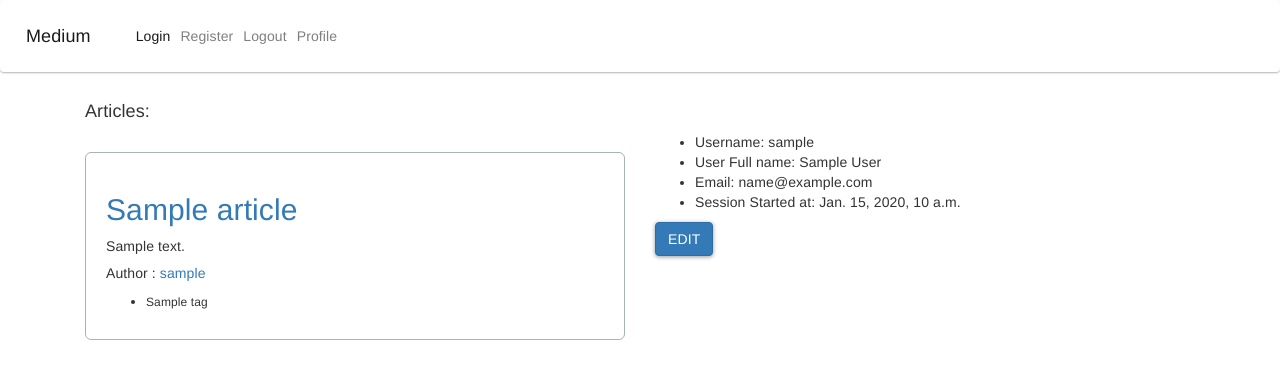
After one commit to 1d20/medium-parser, a Django app: page /profile in a window 1280 px wide. The commit adds this page. Shown: the top 379 px of the page. Run offline with Django 3.2, Linux system fonts and the light colour scheme; a user stored in the database is signed in; tables that the repository leaves empty hold one stand-in row (values such as "Sample post"); some libraries are stand-ins or nearby versions.

Commit message:
add profile

```diff
--- a/website/mediumparser/forms.py
+++ b/website/mediumparser/forms.py
@@ -1,3 +1,4 @@
+from django.contrib.auth import authenticate, get_user_model
 from django import forms
 from .models import Article
 
@@ -6,3 +7,60 @@ class ArticleForm(forms.ModelForm):
     class Meta:
         model = Article
         fields = '__all__'
+
+
+User = get_user_model()
+
+class UsersRegisterForm(forms.ModelForm):
+    class Meta:
+        model = User
+        fields = [
+            "username",
+            "email",
+            "confirm_email",
+            "password",
+        ]
+    username = forms.CharField()
+    email = forms.EmailField(label = "Email")
+    confirm_email = forms.EmailField(label = "Confirm Email")
+    password = forms.CharField(widget = forms.PasswordInput)
+
+
+    def __init__(self, *args, **kwargs):
+        super(UsersRegisterForm, self).__init__(*args, **kwargs)
+        self.fields['username'].widget.attrs.update({
+            'class': 'form-control',
+            "name":"username"})
+        self.fields['email'].widget.attrs.update({
+            'class': 'form-control',
+            "name":"email"})
+        self.fields['confirm_email'].widget.attrs.update({
+            'class': 'form-control',
+            "name":"confirm_email"})
+        self.fields['password'].widget.attrs.update({
+            'class': 'form-control',
+            "name":"password"})
+
+
+    def clean(self, *args, **keyargs):
+        email = self.cleaned_data.get("email")
+        confirm_email = self.cleaned_data.get("confirm_email")
+        username = self.cleaned_data.get("username")
+        password = self.cleaned_data.get("password")
+
+        if email != confirm_email:
+            raise forms.ValidationError("Email must match")
+
+        email_qs = User.objects.filter(email=email)
+        if email_qs.exists():
+            raise forms.ValidationError("Email is already registered")
+
+        username_qs = User.objects.filter(username=username)
+        if username_qs.exists():
+            raise forms.ValidationError("User with this username already registered")
+
+        if len(password) < 8:
+            raise forms.ValidationError("Password must be greater than 8 characters")
+
+
+        return super(UsersRegisterForm, self).clean(*args, **keyargs)
--- a/website/mediumparser/models.py
+++ b/website/mediumparser/models.py
@@ -11,8 +11,9 @@ class Tag(models.Model):
 
 
 class Article(models.Model):
-    url = models.URLField(max_length=50)
-    title = models.CharField(max_length=30)
+    author = models.ForeignKey('auth.User', on_delete=models.CASCADE)
+    url = models.URLField(max_length=255)
+    title = models.CharField(max_length=255)
     text = models.TextField()
     tags = models.ManyToManyField(Tag)
 
--- /dev/null
+++ b/website/mediumparser/static/mediumparser/article.css
@@ -0,0 +1,3 @@
+ul.errorlist {
+    color: red;
+}
--- a/website/mediumparser/templates/mediumparser/base.html
+++ b/website/mediumparser/templates/mediumparser/base.html
@@ -13,11 +13,27 @@
     </head>
     <body>
         <nav class="navbar navbar-expand-lg navbar-light bg-light">
-                <a class="navbar-brand" href="/">Medium</a>
-                <button class="navbar-toggler" type="button" data-toggle="collapse" data-target="#navbarColor03" aria-controls="navbarColor03" aria-expanded="false" aria-label="Toggle navigation" style="">
-                <span class="navbar-toggler-icon"></span>
-                </button>
-            </nav>
+            <a class="navbar-brand" href="/">Medium</a>
+            <button class="navbar-toggler" type="button" data-toggle="collapse" data-target="#navbarColor03" aria-controls="navbarColor03" aria-expanded="false" aria-label="Toggle navigation" style="">
+            <span class="navbar-toggler-icon"></span>
+            </button>
+            <div class="collapse navbar-collapse" id="navbarColor03">
+                    <ul class="navbar-nav mr-auto">
+                        <li class="nav-item active">
+                        <a class="nav-link" href="/login">Login <span class="sr-only">(current)</span></a>
+                        </li>
+                        <li class="nav-item">
+                        <a class="nav-link" href="/register">Register</a>
+                        </li>
+                        <li class="nav-item">
+                        <a class="nav-link" href="/logout">Logout</a>
+                        </li>
+                        <li class="nav-item">
+                        <a class="nav-link" href="/profile">Profile</a>
+                        </li>
+                    </ul>
+                    </div>
+        </nav>
       <div class="container">
           <section class="content">
               {% block content %}{% endblock %}
--- a/website/mediumparser/templates/mediumparser/index.html
+++ b/website/mediumparser/templates/mediumparser/index.html
@@ -14,6 +14,7 @@
         {% for article in articles.qs %}
             <div class="bx-content">
                 <h2><a href='article/{{ article.id }}'>{{ article.title }}</a></h2>
+                <h5> Author : <a href="/profile/{{article.author_id}}">{{article.author}}</a> </h5>
                 <div class="news-content">{{ article.text|truncatechars:300 }}
                     <ul>
                         {% for tag in article.tags.all %}
--- /dev/null
+++ b/website/mediumparser/templates/mediumparser/profile.html
@@ -0,0 +1,75 @@
+{% extends "mediumparser/base.html" %}
+{% load staticfiles %}
+{% block head %}
+<link rel="stylesheet" type="text/css" href="{% static 'accounts/style.css' %}" />
+{% endblock head %}
+{% block content %}
+<h4>Articles:</h4>
+<div class="row" >
+  <div class="col-md-6">
+      {% for article in articles %}
+          <div class="bx-content">
+              <h2><a href='article/{{ article.id }}'>{{ article.title }}</a></h2>
+              <div class="news-content">{{ article.text|truncatechars:300 }}
+                  <h5> Author : <a href="/profile/{{article.author_id}}">{{article.author}}</a> </h5>
+                  <ul>
+                      {% for tag in article.tags.all %}
+                          <li><h6>{{tag.name}}</h6></li>
+                      {% endfor %}
+                  </ul>
+              </div>
+          </div>
+      {% endfor %}
+  </div>
+  <div class="col-md-6">
+      <ul>
+        <li>Username: {{ user.username }}</li>
+        <li>User Full name: {{ user.get_full_name }}</li>
+        <li>Email: {{ user.email }}</li>
+        <li> Session Started at: {{ user.last_login }}</li>
+      </ul>
+  <button type="button" class="btn btn-primary" data-toggle="modal" data-target="#exampleModalCenter">
+    Edit
+  </button>
+</div>
+<div class="modal fade" id="exampleModalCenter" tabindex="-1" role="dialog" aria-labelledby="exampleModalCenterTitle" aria-hidden="true">
+  <div class="modal-dialog modal-dialog-centered" role="document">
+  <div class="modal-content">
+      <div class="modal-header">
+      <h2 class="form-signin-heading">Update user</h2>
+      <button type="button" class="close" data-dismiss="modal" aria-label="Close">
+          <span aria-hidden="true">&times;</span>
+      </button>
+      </div>
+      <div class="modal-body" >
+          <form class="form-signin" id="updateForm" method = 'POST' action= '/profile_update/{{user.id}}' enctype = "multipart/form-data">
+            {% csrf_token %}
+            <div id="profile_form"></div>
+                </label><br>
+      </div>
+          <div class="modal-footer">
+                <label onclick="sendAjaxRequest()" class="btn btn-primary">Update</label>
+          </form>
+  </div>
+  </div>
+</div>
+<script>
+    function sendAjaxRequest(isRedirectPage=true){
+        $.ajax({
+            type: 'POST',
+            url: $("form#updateForm").attr("action"),
+            data: $("form#updateForm").serialize(),
+        }).done(function(response) {
+            if(isRedirectPage) {
+                $(location).attr('href','/login');
+            } else {
+                $("div#profile_form").html(response.form);
+            }
+        })
+        .fail(function(response) {
+            $("div#profile_form").html(response.responseJSON.form);
+        });
+    }
+    sendAjaxRequest(false);
+</script>
+{% endblock %}
--- a/website/mediumparser/urls.py
+++ b/website/mediumparser/urls.py
@@ -5,6 +5,9 @@ from . import views
 
 urlpatterns = [
     url(r'^$', views.index, name='index'),
-    # path(r'article/<id>', views.article, name='article'),
+    path(r'article_update/<id>', views.article_update, name='article_update'),
     path(r'article/<id>', views.art_name, name='art_name'),
+    url(r'^profile$', views.profile, name='profile'),
+    path(r'profile/<id>', views.profile_id, name='profile_id'),
+    path(r'profile_update/<id>', views.profile_update, name='profile_update'),
 ]
--- a/website/mediumparser/views.py
+++ b/website/mediumparser/views.py
@@ -1,8 +1,35 @@
+import json
+
+from django.http import HttpResponse
 from django.shortcuts import render, redirect
 from django.views.generic.edit import FormView
+from django.shortcuts import get_object_or_404
+from django.contrib.auth import authenticate, login
+from django.http import HttpResponseRedirect
+from django.contrib.auth import get_user_model
 from .models import Article
 from .filters import ArticleFilter
-from .forms import ArticleForm
+from .forms import ArticleForm, UsersRegisterForm
+
+User = get_user_model()
+
+def article_update(request, id):
+    instance = get_object_or_404(Article, id=id)
+
+    if len(request.POST.keys()) == 1:
+        form = ArticleForm(instance=instance)
+        return HttpResponse(json.dumps({'form': form.as_p()}), content_type="application/json")
+
+    form = ArticleForm(request.POST, instance=instance)
+    if form.is_valid():
+        form.save()
+        return HttpResponse(json.dumps({'result': 'ok'}), content_type="application/json")
+
+    return HttpResponse(
+        json.dumps({'form': form.as_p()}),
+        content_type="application/json",
+        status=400
+    )
 
 
 def index(request):
@@ -21,23 +48,64 @@ def index(request):
 
     return render(request, "mediumparser/index.html", context)
 
+def art_name(request, id):
+    instance = get_object_or_404(Article, id=id)
+    form = ArticleForm(request.POST or None, instance=instance)
+    if form.is_valid():
+        form.save()
+        return redirect(art_name, id)
 
-def article(request, id):
-    context = {"article": Article.objects.get(id=id)}
-    return render(request, "mediumparser/article.html", context)
+    context = {
+        "article": Article.objects.get(id=id),
+        "form": form,
+    }
+    return render(request, "mediumparser/article_user_id.html", context)
 
+def profile(request):
+    if request.user.is_authenticated:
+        form = UsersRegisterForm(request.POST or None)
+        if form.is_valid():
+            user = form.save()
+            password = form.cleaned_data.get("password")
+            user.set_password(password)
+            user.save()
+            new_user = authenticate(username = user.username, password = password)
+            login(request, new_user)
+            return redirect("/login")
+        context = {
+                "articles": Article.objects.filter(author_id=request.user.id),
+                "form" : form,
+                }
+        return render(request, "mediumparser/profile.html", context)
+    else:
+        return HttpResponseRedirect("/login")
 
-def art_name(request, id):
-    if request.method == 'POST':
-        form = ArticleForm(request.POST)
-        if form.is_valid():
-            form.save()
-            return redirect(index)
-    else:
-        form = ArticleForm(instance=Article.objects.get(id=id))
+def profile_id(request, id):
+    context = {
+            "articles": Article.objects.filter(author_id=id),
+            "id" : id
+            }
+    return render(request, "mediumparser/profile.html", context)
 
-        context = {
-            "article": Article.objects.get(id=id),
-            "form": form,
-        }
-    return render(request, "mediumparser/article_user_id.html", context)
+def profile_update(request, id):
+    instance = get_object_or_404(User, id=id)
+    if len(request.POST.keys()) == 1:
+        form = UsersRegisterForm(instance=instance)
+        return HttpResponse(json.dumps({'form': form.as_p()}), content_type="application/json")
+
+    form = UsersRegisterForm(request.POST, instance=instance)
+    if form.is_valid():
+        form.save()
+        user = form.save()
+        password = form.cleaned_data.get("password")
+        user.set_password(password)
+        user.save()
+        new_user = authenticate(username = user.username, password = password)
+        login(request, new_user)
+        return HttpResponse(json.dumps({'result': 'ok'}), content_type="application/json")
+
+    return HttpResponse(
+        json.dumps({'form': form.as_p()}),
+        content_type="application/json",
+        status=400
+    )
```
Also changed, not shown: website/mediumparser/static/mediumparser/style.css (added, +50 -0 lines), website/mediumparser/templates/mediumparser/article_user_id.html (+33 -12 lines), website/mediumparser/templates/mediumparser/profile_id.html (added, +58 -0 lines), website/website/settings.py (+12 -12 lines), website/accounts/views.py (line endings or trailing spaces), website/mediumparser/migrations/0003_auto_20180723_1846.py (added), website/mediumparser/migrations/0004_article_author.py (added).
